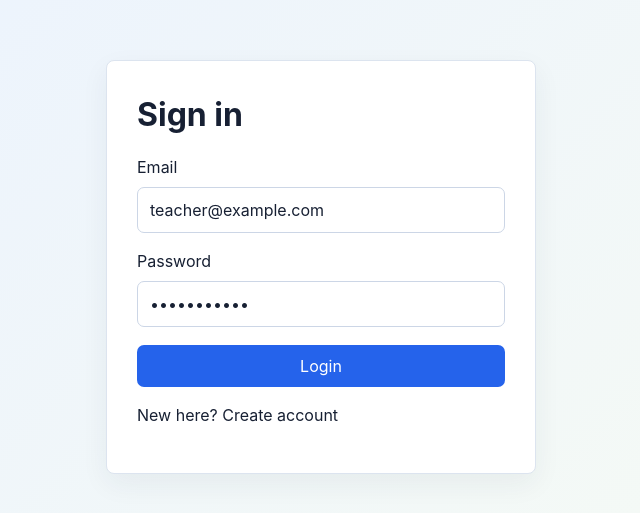
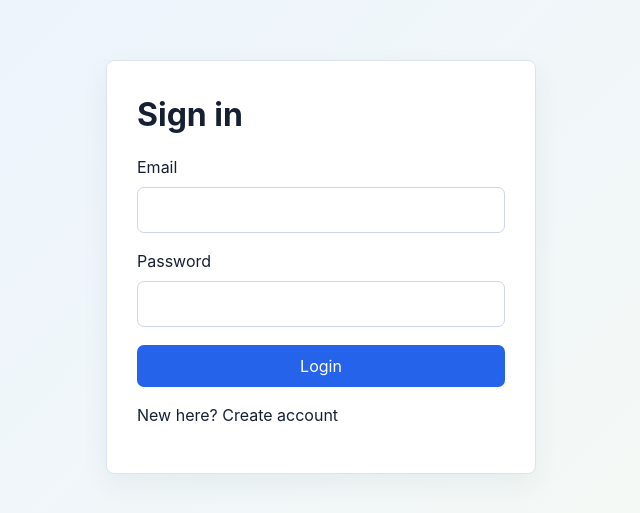
Before and after one commit to mahendranrajan51-tech/Client-student-performance-and-articles-analytics, a React (Vite) app: page /login in a window 1280 px wide. Shown: the part 133-646 px from the top of the page, without its empty margins (319-959 px from the left). Built offline with nearby package versions, Linux system fonts and the light colour scheme; no server answers.

Commit message:
Completed

```diff
--- a/src/components/Layout.jsx
+++ b/src/components/Layout.jsx
@@ -67,7 +67,7 @@ export default function Layout({ children }) {
         </nav>
         <div className="sidebar-note">
           <Sparkles size={18} />
-          <span>Keep each lesson focused and easy to explore.</span>
+          <span>Keep each lesson.</span>
         </div>
         <button className="ghost-button" onClick={onLogout}><LogOut size={18} />Logout</button>
       </aside>
--- a/src/pages/ArticleList.jsx
+++ b/src/pages/ArticleList.jsx
@@ -46,11 +46,11 @@ export default function ArticleList() {
           <h2>Explore articles</h2>
           <p>Find lessons by title, content, or category and continue reading at your own pace.</p>
         </div>
-        <div className="article-count">
+        {/* <div className="article-count">
           <BookOpen size={20} />
           <strong>{filtered.length}</strong>
           <span>{filtered.length === 1 ? "Article" : "Articles"}</span>
-        </div>
+        </div> */}
       </section>
 
       <section className="panel article-toolbar">
--- a/src/pages/Login.jsx
+++ b/src/pages/Login.jsx
@@ -5,7 +5,7 @@ import { useAuth } from "../context/AuthContext";
 export default function Login() {
   const { login } = useAuth();
   const navigate = useNavigate();
-  const [form, setForm] = useState({ email: "teacher@example.com", password: "password123" });
+  const [form, setForm] = useState({ email: "", password: "" });
   const [error, setError] = useState("");
 
   const submit = async (event) => {
--- a/src/styles.css
+++ b/src/styles.css
@@ -641,7 +641,7 @@ video {
 .search {
   align-items: center;
   display: flex;
-  flex: 1;
+  /* flex: 1; */
   gap: 8px;
 }
 
```
